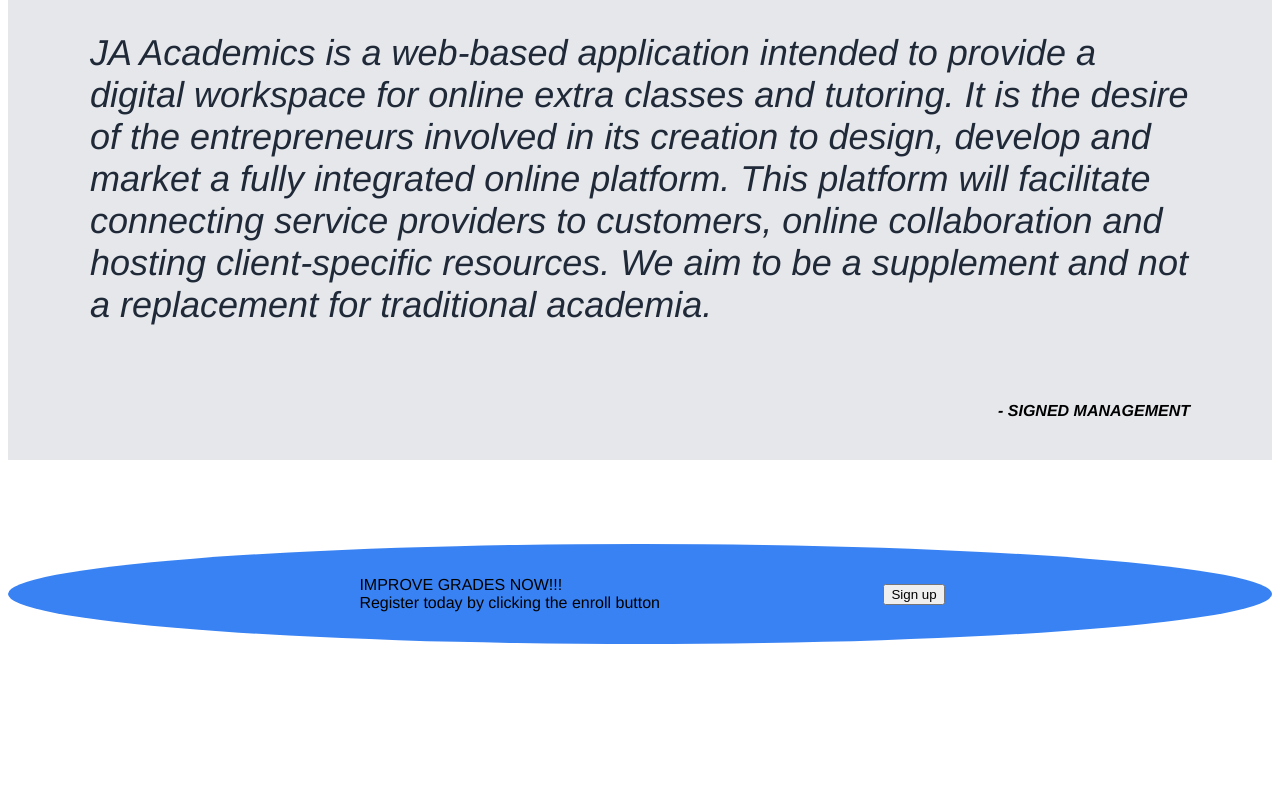
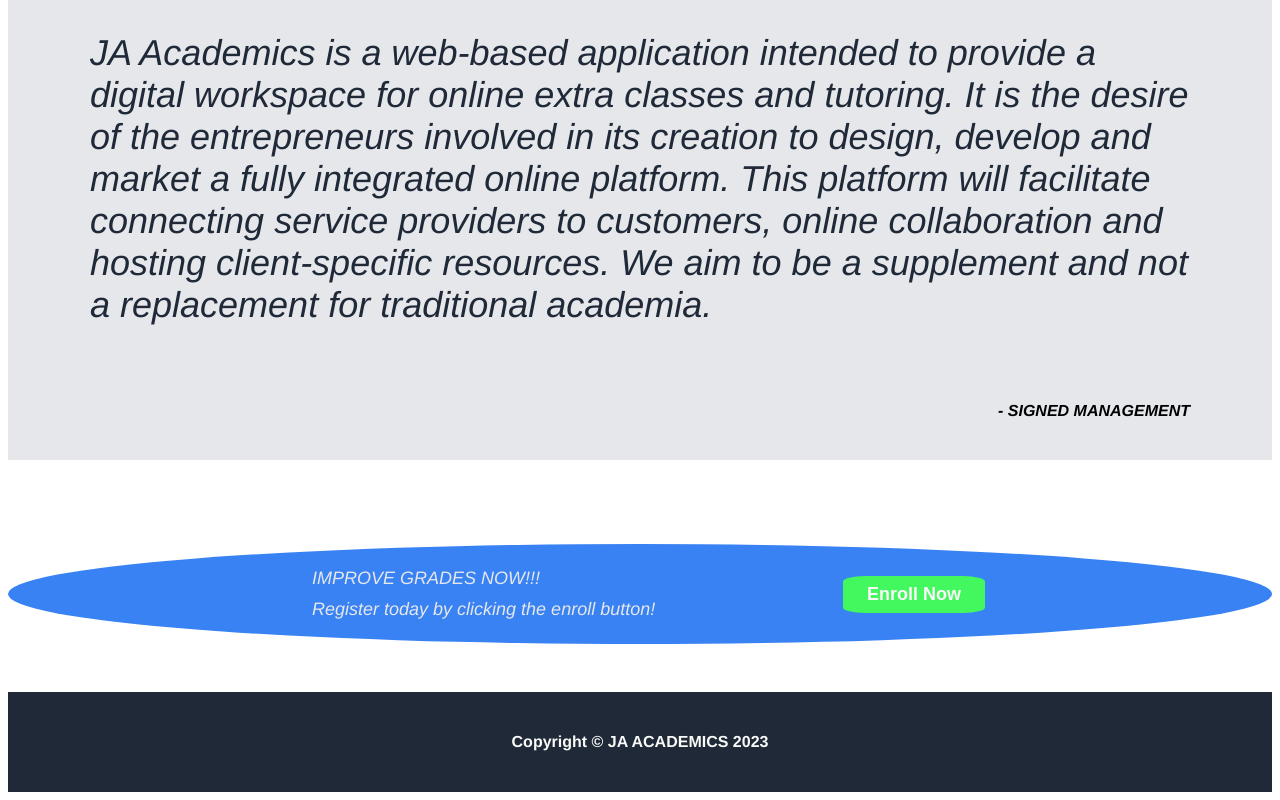
Before and after one commit to theeglaze/Odin-Project, a plain HTML site: page project-one-(webpage)/index.html in a window 1280 px wide. Shown: the part 1452-2252 px from the top of the page. Before the commit the page ends 2104 px from the top, so only its background shows below. Drawn offline with Linux system fonts and the light colour scheme.

Commit message:
ODP Project 1 Update
The homepage content and styling was completed.

```diff
--- a/project-one-(webpage)/index.html
+++ b/project-one-(webpage)/index.html
@@ -85,17 +85,20 @@
 
             <div class="action">
                 <div class="a1">IMPROVE GRADES NOW!!!</div>
-                <div class="a2"> Register today by clicking the enroll button</div>
+                <div class="a2"> Register today by clicking the enroll button!</div>
 
             </div>
 
-            <div class="log"><button>Sign up</button></div>
+            <div class="button2"><button>Enroll Now</button></div>
         </div>
 
         </div>
 
+        <div class="copyright">
 
+            <div> Copyright © JA ACADEMICS 2023</div>
 
+        </div>
 
 
     </body>
--- a/project-one-(webpage)/style.css
+++ b/project-one-(webpage)/style.css
@@ -2,7 +2,7 @@
     font-family: 'Franklin Gothic Medium', 'Arial Narrow', Arial, sans-serif;
 }
 
-
+/*Contains all styles applied to the head of the webpage*/
 
 .head-color{
     background-color: #1f2937;
@@ -56,6 +56,7 @@
     padding: 12px;
 }
 
+/*Styles applied to introduction and welcome image*/
 
 .main{
     display: flex;
@@ -104,7 +105,7 @@
 
 }
 
-/**/
+/*Styles applied to offer images*/
 
 h1{
     text-align: center;
@@ -151,7 +152,7 @@
     font-family: Cambria, Cochin, Georgia, Times, 'Times New Roman', serif;
 }
 
-/**/
+/*Styles applied to company's mission statement*/
 
 .body-color{
     display: flex;
@@ -188,7 +189,7 @@
     padding-bottom: 24px;
 }
 
-/**/
+/*Styles applied to call to action section*/
 
 .tail{
     display: flex;
@@ -204,6 +205,7 @@
     background-color: #3882f3;
     justify-content: center;
     align-items: center;
+    margin-bottom: 48px;
 
 }
 
@@ -216,6 +218,38 @@
 
 }
 
-.log{
+.a1,.a2{
+    color: #e5e7eb;
+    font-size: 18px;
+    padding: 5px;
+    font-style: italic;
+
+}
+
+.button2 button{
     flex-shrink: 2;
+    background: #43f75e;
+    margin: 12px;
+    padding: 8px 24px;
+    font-weight: bold;
+    color: #f9faf8;
+    font-size: 18px;
+    border-radius: 15%;
+    border: 2px;
 }
+
+/*Styles applied to webpage closing*/
+
+.copyright{
+    display: flex;
+    background-color: #1f2937;
+    justify-content: center;
+    align-items: center;
+    height: 100px;
+
+}
+
+.copyright div{
+    color: #f9faf8;
+    font-weight: 700;
+}
```
